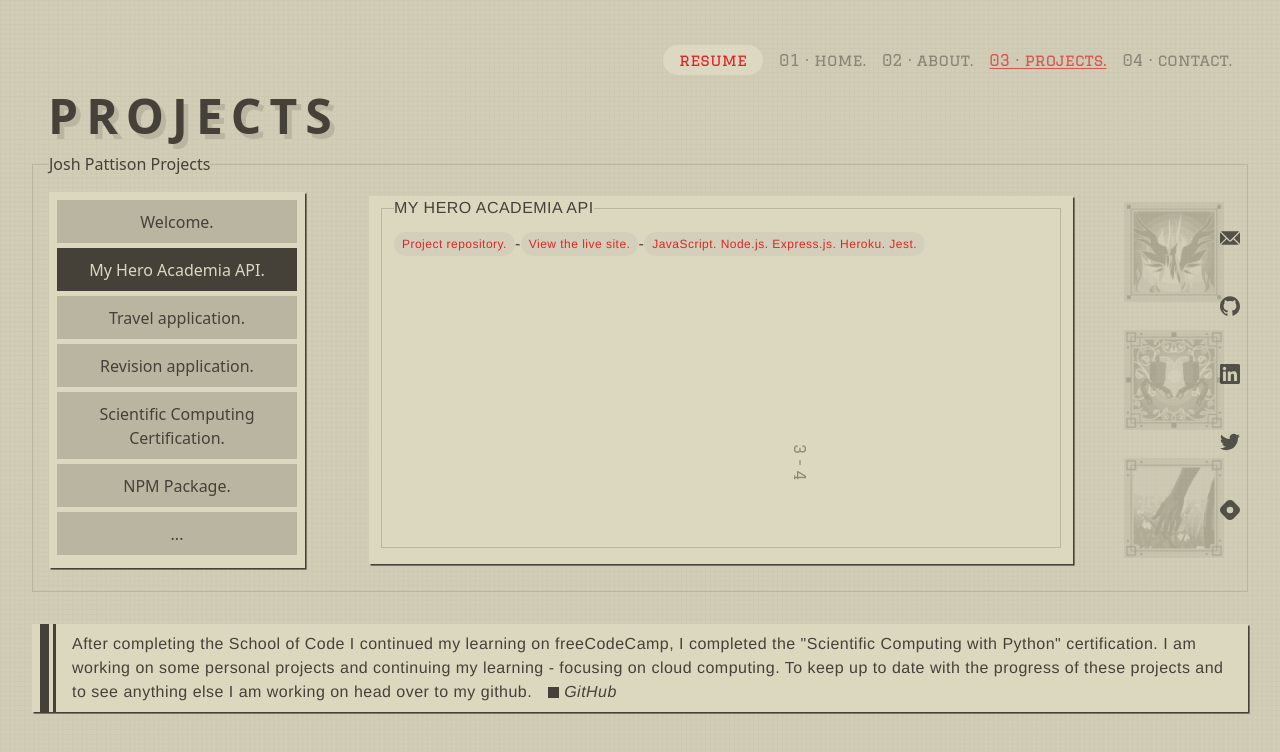
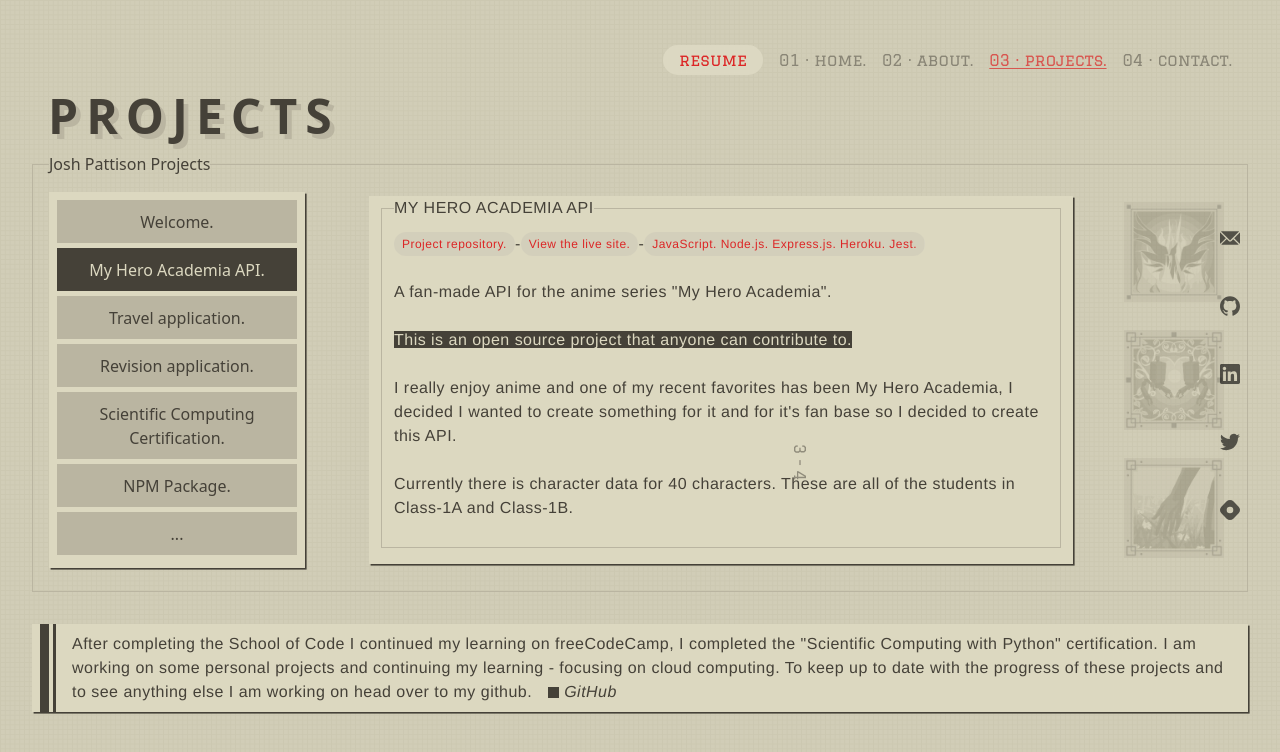
Before and after one commit to pattisoj/portfolio, a Next.js app: page /projects in a window 1280 px wide. Both pictures are taken after a click on the button "My Hero Academia API.". Shown: the top 752 px of the page. Built offline with nearby package versions, Linux system fonts and the light colour scheme.

Commit message:
Added MHA API project information

```diff
--- a/pages/projects.js
+++ b/pages/projects.js
@@ -127,6 +127,35 @@ export default function Projects() {
                       JavaScript. Node.js. Express.js. Heroku. Jest.
                     </p>
                   </div>
+                  <br />
+                  <p>{`A fan-made API for the anime series "My Hero Academia".`}</p>
+                  <br />
+                  <mark>
+                    This is an open source project that anyone can contribute
+                    to.
+                  </mark>
+                  <br />
+                  <br />
+                  <p>{`I really enjoy anime and one of my recent favorites has been My Hero Academia, I decided I wanted to create something for it and for it's fan base so I decided to create this API.`}</p>
+                  <br />
+                  <p>
+                    Currently there is character data for 40 characters. These
+                    are all of the students in Class-1A and Class-1B.
+                  </p>
+                  <br />
+                  <ins>Endpoints</ins>
+                  <p>- Characters</p>
+                  <br />
+                  <ins>Example use case</ins>
+                  <p>
+                    curl https://myheroacademia-api.herokuapp.com/characters
+                  </p>
+                  <br />
+                  <p>
+                    This project is currently being worked on <mark>daily</mark>{" "}
+                    I would highly recommend checking out the project repository
+                    for the most up to date information!
+                  </p>
                 </fieldset>
               </div>
             ) : null}
```
